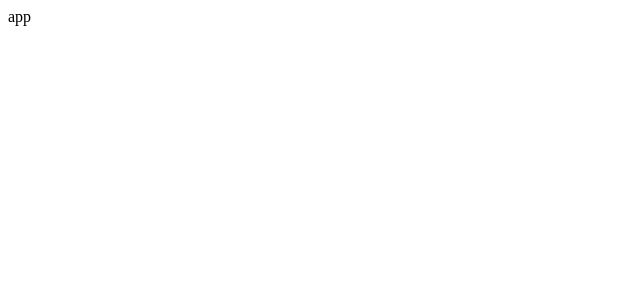
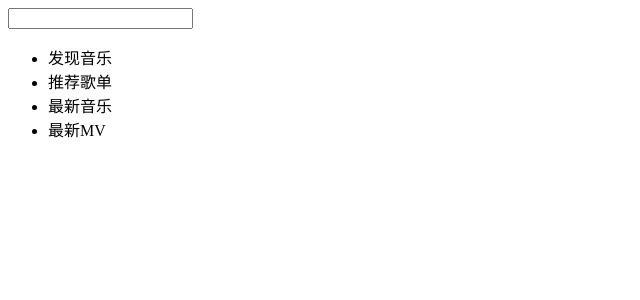
Before and after one commit to wh739789893/wymusic, a Vue app: page / in a window 1280 px wide. Shown: the top 300 px of the page, without its empty margins (0-640 px from the left). Built offline with nearby package versions, Linux system fonts and the light colour scheme.

Commit message:
less less-loader cache-loader 包依赖下载

```diff
--- a/package.json
+++ b/package.json
@@ -7,7 +7,13 @@
     "build": "vue-cli-service build"
   },
   "dependencies": {
+    "@babel/core": "^7.9.0",
+    "babel": "^6.23.0",
+    "babel-loader": "^8.1.0",
+    "cache-loader": "^4.1.0",
     "core-js": "^3.6.4",
+    "less": "^3.11.1",
+    "less-loader": "^5.0.0",
     "vue": "^2.6.11",
     "vue-router": "^3.1.6"
   },
--- a/src/App.vue
+++ b/src/App.vue
@@ -1,11 +1,21 @@
 <template>
   <div>
-    app
+   <!-- 头部组件 -->
+   <top />
+   <!--主体组件 -->
+   <index />
   </div>
 </template>
 
 <script>
+import top from './components/top'
+import index from './components/index'
   export default {
+    // 组件注册
+    components:{
+      top,
+      index
+    }
 }
 </script>
 
--- /dev/null
+++ b/src/components/index.vue
@@ -0,0 +1,25 @@
+<template>
+  <div class="index">
+      <!-- 左侧 -->
+      <div class="nav">
+          <ul>
+              <li>发现音乐</li>
+              <li>推荐歌单</li>
+              <li>最新音乐</li>
+              <li>最新MV</li>
+          </ul>
+      </div>
+      <!-- 右侧 -->
+      <div class="main">
+
+      </div>
+  </div>
+</template>
+
+<script>
+  export default {
+}
+</script>
+
+<style lang="less" scoped>
+</style>
--- /dev/null
+++ b/src/components/top.vue
@@ -0,0 +1,18 @@
+<template>
+  <div class="top">
+      <input type="text">
+  </div>
+</template>
+
+<script>
+  export default {
+}
+</script>
+
+<style lang="less" scoped>
+.top{
+    display: flex;
+    align-items: center;
+    background-color: white;
+}
+</style>
```
Also changed, not shown: 1 other file (tests, documents, lock files or other folders).
